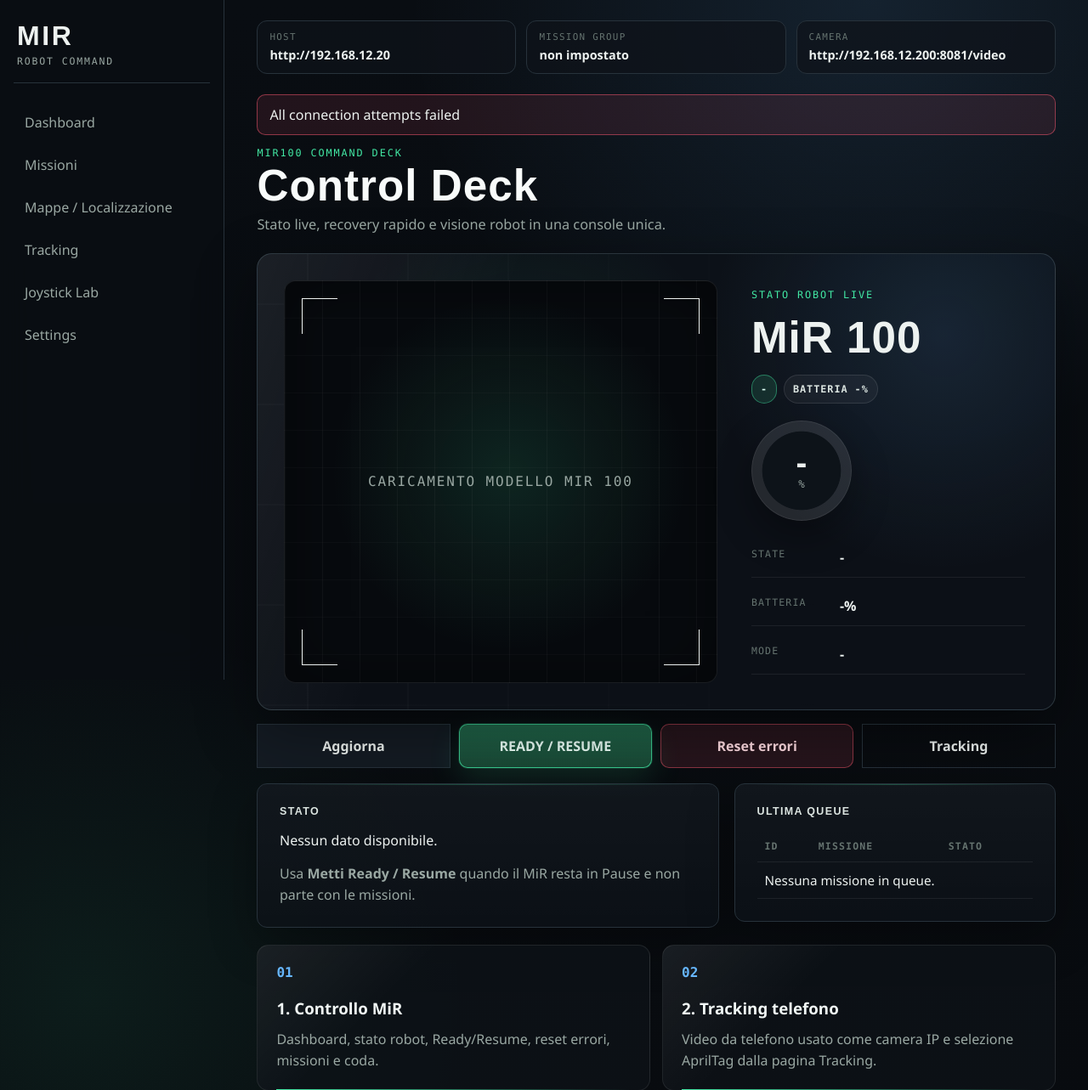
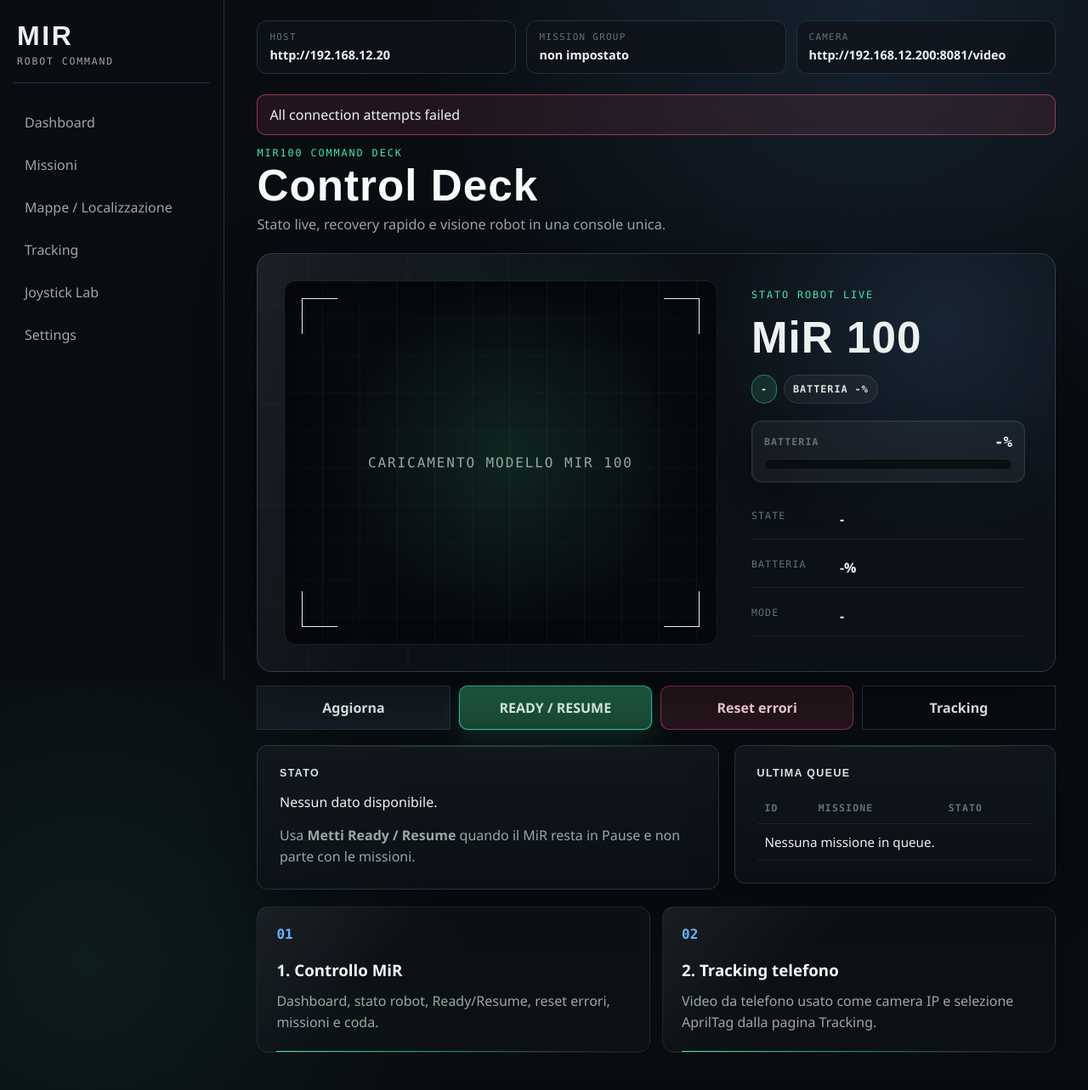
Before and after one commit to tommasoR07/mirTelecamera, a FastAPI app: page / in a window 1280 px wide. Shown: the top 1283 px of the page at 85% size. After the commit the page ends 1239 px from the top, so only its background shows below. Run offline with FastAPI, Linux system fonts and the light colour scheme; data comes from the database, SQL or seed files in the repository; data that the repository does not hold is empty; some libraries are stand-ins or nearby versions.

Commit message:
Restore AprilTag fallback and battery bar

```diff
--- a/mirbundle_v3/app/main.py
+++ b/mirbundle_v3/app/main.py
@@ -610,8 +610,10 @@ async def _load_tracking_frame(snapshot_url: str, stream_url: str = '', min_fram
 def _detect_apriltags_from_frame(
     frame,
     target_id: int | None = None,
+    target_dictionary: str = '',
     acquire_target: bool = False,
     max_detect_width: int = 640,
+    allow_dictionary_fallback: bool = True,
 ) -> dict[str, Any]:
     if frame is None:
         raise RuntimeError('Frame camera non disponibile.')
@@ -629,8 +631,18 @@ def _detect_apriltags_from_frame(
         raise RuntimeError('Modulo AprilTag non disponibile. Installa: pip install opencv-contrib-python-headless')
 
     aruco = cv2.aruco
-    # In follow teniamo solo 36h11: provare piu' dizionari triplica la latenza.
-    dict_names = ['DICT_APRILTAG_36h11'] if target_id is not None and not acquire_target else ['DICT_APRILTAG_36h11', 'DICT_APRILTAG_25h9', 'DICT_APRILTAG_16h5']
+    all_dict_names = ['DICT_APRILTAG_36h11', 'DICT_APRILTAG_25h9', 'DICT_APRILTAG_16h5']
+    preferred = target_dictionary.strip()
+    if preferred and not preferred.startswith('DICT_'):
+        preferred = f'DICT_{preferred}'
+    if preferred in all_dict_names:
+        dict_names = [preferred] + [name for name in all_dict_names if name != preferred]
+    elif target_id is not None and not acquire_target and not allow_dictionary_fallback:
+        dict_names = ['DICT_APRILTAG_36h11']
+    else:
+        dict_names = all_dict_names
+    if target_id is not None and not acquire_target and not allow_dictionary_fallback and preferred in all_dict_names:
+        dict_names = [preferred]
     detections: list[dict[str, Any]] = []
     for name in dict_names:
         if not hasattr(aruco, name):
@@ -698,6 +710,7 @@ def _detect_apriltags_from_frame(
         'detections': detections,
         'tag': tag,
         'acquired_tag_id': tag['id'] if acquire_target and tag else None,
+        'acquired_tag_dictionary': tag['dictionary'] if acquire_target and tag else None,
     }
 
 
@@ -742,6 +755,8 @@ async def tracking_apriltag_step(payload: dict[str, Any] = Body(default_factory=
     stream_url = str(payload.get('stream_url') or settings.get('camera_stream_url') or '').strip()
     acquire_target = bool(payload.get('acquire_target', False))
     target_id_raw = payload.get('target_id', None)
+    target_dictionary = str(payload.get('target_dictionary') or '').strip()
+    missed_frames = int(payload.get('missed_frames') or 0)
     target_id: int | None = None
     if target_id_raw not in (None, '', 'null'):
         try:
@@ -760,8 +775,10 @@ async def tracking_apriltag_step(payload: dict[str, Any] = Body(default_factory=
         detection = _detect_apriltags_from_frame(
             frame,
             target_id=target_id,
+            target_dictionary=target_dictionary,
             acquire_target=acquire_target,
             max_detect_width=max_detect_width,
+            allow_dictionary_fallback=acquire_target or missed_frames >= 2,
         )
         detect_ms = (time.perf_counter() - started) * 1000
         command = _compute_tag_tracking_command(detection['tag'], detection['width'], detection['height'], desired_size_ratio, max_linear, max_angular)
--- a/mirbundle_v3/app/static/style.css
+++ b/mirbundle_v3/app/static/style.css
@@ -376,37 +376,71 @@ model-viewer:not(:defined) {
   box-shadow: 0 0 22px rgba(255,91,114,.12);
 }
 
-.battery-ring {
+.battery-bar {
   display: grid;
-  place-content: center;
-  justify-self: start;
-  width: 118px;
-  aspect-ratio: 1;
-  border-radius: 50%;
-  background:
-    radial-gradient(circle at center, #0d1319 0 55%, transparent 56%),
-    conic-gradient(var(--accent) var(--battery), rgba(255,255,255,.10) 0);
-  box-shadow: inset 0 0 0 1px rgba(255,255,255,.08), 0 18px 46px rgba(0,0,0,.32);
+  gap: 10px;
+  width: min(100%, 340px);
+  padding: 14px;
+  border: 1px solid rgba(255,255,255,.10);
+  border-radius: 12px;
+  background: rgba(255,255,255,.045);
+  box-shadow: inset 0 0 0 1px rgba(66,232,164,.06), 0 16px 38px rgba(0,0,0,.22);
 }
 
-.battery-ring.danger {
-  background:
-    radial-gradient(circle at center, #140d11 0 55%, transparent 56%),
-    conic-gradient(var(--danger) var(--battery), rgba(255,255,255,.10) 0);
+.battery-bar.danger {
+  border-color: rgba(255,91,114,.52);
+  background: rgba(255,91,114,.08);
+  box-shadow: inset 0 0 0 1px rgba(255,91,114,.08), 0 16px 38px rgba(255,91,114,.08);
 }
 
-.battery-ring span {
-  font-family: var(--mono);
-  font-size: 2rem;
-  font-weight: 800;
-  line-height: 1;
+.battery-bar-head {
+  display: flex;
+  align-items: center;
+  justify-content: space-between;
+  gap: 12px;
 }
 
-.battery-ring small {
-  color: var(--muted);
+.battery-bar-head span {
+  color: var(--dim);
   font-family: var(--mono);
-  font-size: .78rem;
-  text-align: center;
+  font-size: .72rem;
+  font-weight: 800;
+  letter-spacing: .10em;
+  text-transform: uppercase;
+}
+
+.battery-bar-head strong {
+  color: #f3fff9;
+  font-family: var(--mono);
+  font-size: 1.08rem;
+  font-weight: 900;
+}
+
+.battery-bar.danger .battery-bar-head strong {
+  color: #ff7b8c;
+}
+
+.battery-track {
+  position: relative;
+  height: 13px;
+  overflow: hidden;
+  border: 1px solid rgba(255,255,255,.09);
+  border-radius: 999px;
+  background: rgba(8,11,15,.82);
+}
+
+.battery-track span {
+  display: block;
+  width: var(--battery);
+  height: 100%;
+  border-radius: inherit;
+  background: linear-gradient(90deg, #2ddf92, var(--accent));
+  box-shadow: 0 0 18px rgba(66,232,164,.28);
+}
+
+.battery-bar.danger .battery-track span {
+  background: linear-gradient(90deg, #ff4964, var(--danger));
+  box-shadow: 0 0 18px rgba(255,91,114,.28);
 }
 
 .hud-metrics {
--- a/mirbundle_v3/app/templates/base.html
+++ b/mirbundle_v3/app/templates/base.html
@@ -4,7 +4,7 @@
   <meta charset="utf-8">
   <meta name="viewport" content="width=device-width, initial-scale=1">
   <title>{% block title %}MiR Tracking System{% endblock %}</title>
-  <link rel="stylesheet" href="/static/style.css?v=modern-cockpit-9">
+  <link rel="stylesheet" href="/static/style.css?v=modern-cockpit-10">
 </head>
 <body>
   <aside class="sidebar">
--- a/mirbundle_v3/app/templates/dashboard.html
+++ b/mirbundle_v3/app/templates/dashboard.html
@@ -54,9 +54,14 @@
       <span class="status-pill {{ 'danger' if is_warning_state else 'success' }}">{{ state_text }}</span>
       <span class="status-pill {{ 'danger' if is_low_battery else '' }}">Batteria {{ battery_display }}%</span>
     </div>
-    <div class="battery-ring {{ 'danger' if is_low_battery else '' }}" style="--battery: {{ battery_display if battery_display != '-' else 0 }}%">
-      <span>{{ battery_display }}</span>
-      <small>%</small>
+    <div class="battery-bar {{ 'danger' if is_low_battery else '' }}" style="--battery: {{ battery_display if battery_display != '-' else 0 }}%">
+      <div class="battery-bar-head">
+        <span>Batteria</span>
+        <strong>{{ battery_display }}%</strong>
+      </div>
+      <div class="battery-track" aria-hidden="true">
+        <span></span>
+      </div>
     </div>
     <dl class="hud-metrics">
       <div><dt>State</dt><dd class="{{ 'text-danger' if is_warning_state else '' }}">{{ state_text }}</dd></div>
--- a/mirbundle_v3/app/templates/tracking.html
+++ b/mirbundle_v3/app/templates/tracking.html
@@ -75,5 +75,5 @@
   </section>
 </div>
 
-<script src="/static/tracking.js?v=pid-rosbridge-14"></script>
+<script src="/static/tracking.js?v=pid-rosbridge-15"></script>
 {% endblock %}
```
Also changed, not shown: mirbundle_v3/app/static/tracking.js (+9 -1 lines).
